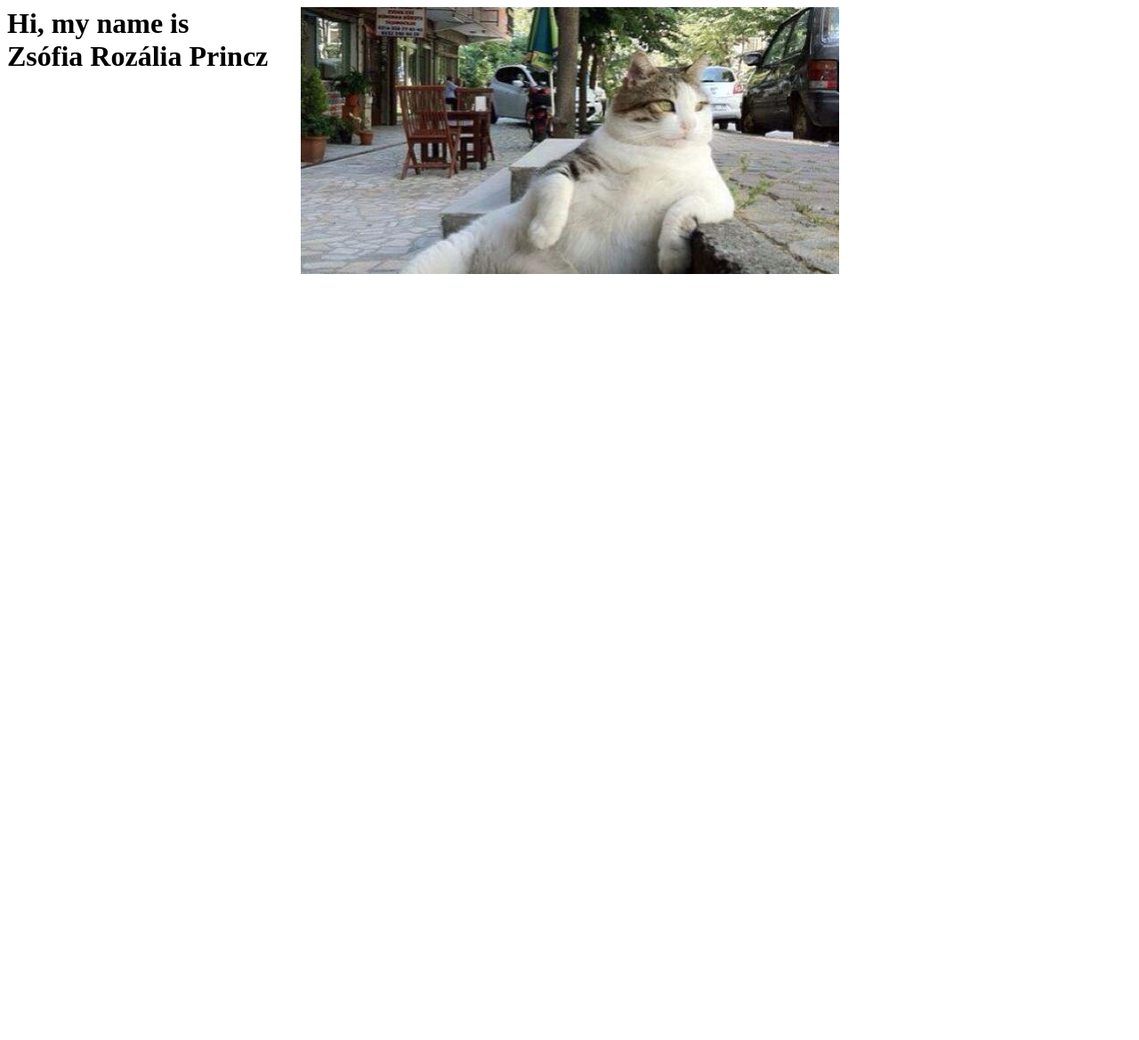
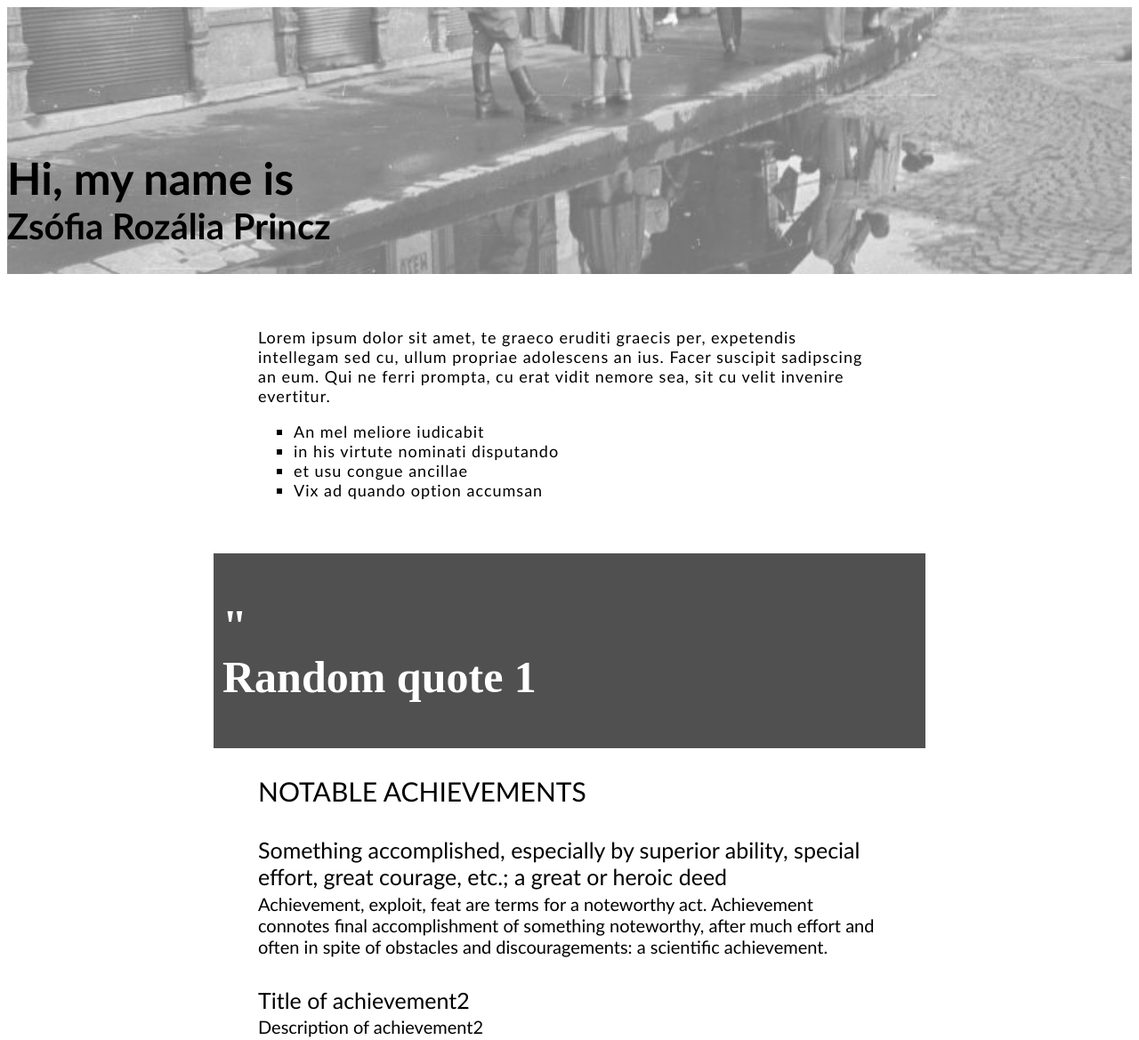
Before and after one commit to greenfox-zerda-raptors/zsofiaprincz, a plain HTML site: page week-01/day-4/Project-work/index.html in a window 1280 px wide. Shown: the top 1169 px of the page at 89% size. Before the commit the page ends 800 px from the top, so only its background shows below. Drawn offline with Linux system fonts and the light colour scheme.

Commit message:
halfway throught CV Exercise

```diff
--- a/week-01/day-4/Project-work/CV Exercise.css
+++ b/week-01/day-4/Project-work/CV Exercise.css
@@ -1,8 +1,96 @@
-header {
-  background-image: url(header.jpg);
+body {
+  font-family: "Calibri", "sans-serif"
+}
+
+.picture{
+  background-image: url(exercise.jpg);
   background-repeat: no-repeat;
   background-position: center;
+  background-size: cover;
+  padding-left: 0;
+  opacity: 0.6;
   height: 300px;
-  width:auto;
+  width: 100%;
+  position: relative;
+
+  }
+
+  header {
+    position: relative;
+  }
+
+  h1 {
+    font-size: 50px;
+    width: 700px;
+    margin: auto;
+  }
+
+  .textonimage {
+  position: absolute;
+  bottom:10%;
+  color: black;
+  opacity: 1;
 
 }
+
+.textonimage strong {
+  font-size: 40px;
+}
+
+article {
+  width: 700px;
+  margin: auto;
+}
+
+
+.quote {
+  background-color: rgb(80, 80, 80);
+  margin-left: -50px;
+  margin-right: -50px;
+  padding: 10px;
+  font-family: "Wide Latin", "sans-serif";
+
+}
+
+h2 {
+  color: white;
+  font-size: 50px;
+
+}
+
+p{
+   font-family: "Calibri", "sans-serif";
+   margin-top: 60px;
+   font-size: 18px;
+   font-weight: lighter;
+   letter-spacing: 1px;
+}
+
+.listInP{
+
+  font-family: "Calibri", "sans-serif";
+  font-size: 18px;
+  font-weight: lighter;
+  letter-spacing: 1px;
+  list-style-type: square;
+
+}
+
+h3 {
+font-size: 30px;
+text-transform: uppercase;
+}
+h4 {
+  font-size: 25px;
+}
+h5 {
+  font-size: 20px;
+}
+
+h3, h4, h5 {
+font-weight: lighter;
+}
+
+h5 {
+  margin-top: -30px;
+}
--- a/week-01/day-4/Project-work/index.html
+++ b/week-01/day-4/Project-work/index.html
@@ -2,19 +2,166 @@
 <head>
 
   <link rel="stylesheet" type ="text/css" href= "CV Exercise.css">
-  <title>CV Exercise</title>
+  <title>CV Exercise of Zsófia Princz</title>
   <meta charset="UTF-8">
 
 </head>
 
 <body>
+
+<!-- header with text and image underneath -->
+
 <header>
+
+  <div class="picture">
+
+  </div>
+
+  <div class="textonimage">
+
   <h1>
-    Hi, my name is <br>Zsófia Rozália Princz
-  </h2>
+    Hi, my name is <br><strong>Zsófia Rozália Princz</strong>
+  </h1>
+
+</div>
+
 </header>
 
+<!-- basic information underneath header -->
+
+  <article >
+
+<div>
 
 
+  <p>
+    Lorem ipsum dolor sit amet, te graeco eruditi graecis per, expetendis intellegam sed cu, ullum propriae adolescens an ius. Facer suscipit sadipscing an eum. Qui ne ferri prompta, cu erat vidit nemore sea, sit cu velit invenire evertitur.
+
+    <ul class="listInP">
+      <li>An mel meliore iudicabit</li>
+      <li>in his virtute nominati disputando</li>
+      <li>et usu congue ancillae</li>
+      <li>Vix ad quando option accumsan</li>
+    </ul>
+
+  </p>
+
+</div>
+
+  <!-- quote -->
+
+<div class="quote">
+
+<h2>"<br>Random quote 1</h2>
+
+</div>
+
+  <!-- part about achievements -->
+
+<div class="Achievements">
+
+<h3>Notable achievements</h3>
+
+<h4>Something accomplished, especially by superior ability, special effort, great courage, etc.; a great or heroic deed</h4>
+<h5>Achievement, exploit, feat are terms for a noteworthy act. Achievement connotes final accomplishment of something noteworthy, after much effort and often in spite of obstacles and discouragements: a scientific achievement.</h5>
+
+<h4>Title of achievement2</h4>
+<h5>Description of achievement2</h5>
+
+</div>
+
+<!-- quote -->
+
+<div class="quote">
+
+  <h2>"<br>Random quote 2</h2>
+
+</div>
+
+<!-- part about experience -->
+
+<div class="Experience">
+
+<h3>Experience</h3>
+
+<h4>Workplace1</h4>
+<h5> <em>Postion in workplace1</em></h5>
+<h6><ul>
+
+  <li>Description1 of task in workplace1</li>
+  <li>Description2 of task in workplace1</li>
+  <li>Description3 of task in workplace1</li>
+
+</ul></h6>
+
+<h4>Workplace2</h4>
+<h5> <em>Postion in workplace2</em></h5>
+<h6><ul>
+
+  <li>Description1 of task in workplace2</li>
+  <li>Description2 of task in workplace2</li>
+
+</ul></h6>
+
+</div>
+
+<!-- quote -->
+
+<div class="quote">
+
+  <h2>"<br>Random quote 3</h2>
+
+</div>
+
+<!-- part about training -->
+
+<h3>Formal training</h3>
+
+<h4>Training place1</h4>
+<h5> <em>Postion in training place1</em></h5>
+<h6><ul>
+
+  <li>Description1 of training place1</li>
+  <li>Description2 of training place1</li>
+
+</ul></h6>
+
+<h4>Training place2</h4>
+<h5> <em>Postion in training place2</em></h5>
+<h6><ul>
+
+  <li>Description1 of training place2</li>
+
+</ul></h6>
+
+<h4>Training place3</h4>
+<h5> <em>Postion in training place3</em></h5>
+<h6><ul>
+
+  <li>Description1 of training place3</li>
+  <li>Description2 of training place3</li>
+
+</ul></h6>
+
+<!-- footer -->
+
+<footer>
+
+<hr>
+
+<h4>Personal interests</h4>
+
+<h6> <ul>
+
+  <li>Personal interest1</li>
+  <li>Personal interest2</li>
+  <li>Personal interest3</li>
+
+</ul></h6>
+
+
+</footer>
+
+</article>
 </body>
 </html>
```
Also changed, not shown: week-01/day-4/Project-work/exercise.jpg (added).
